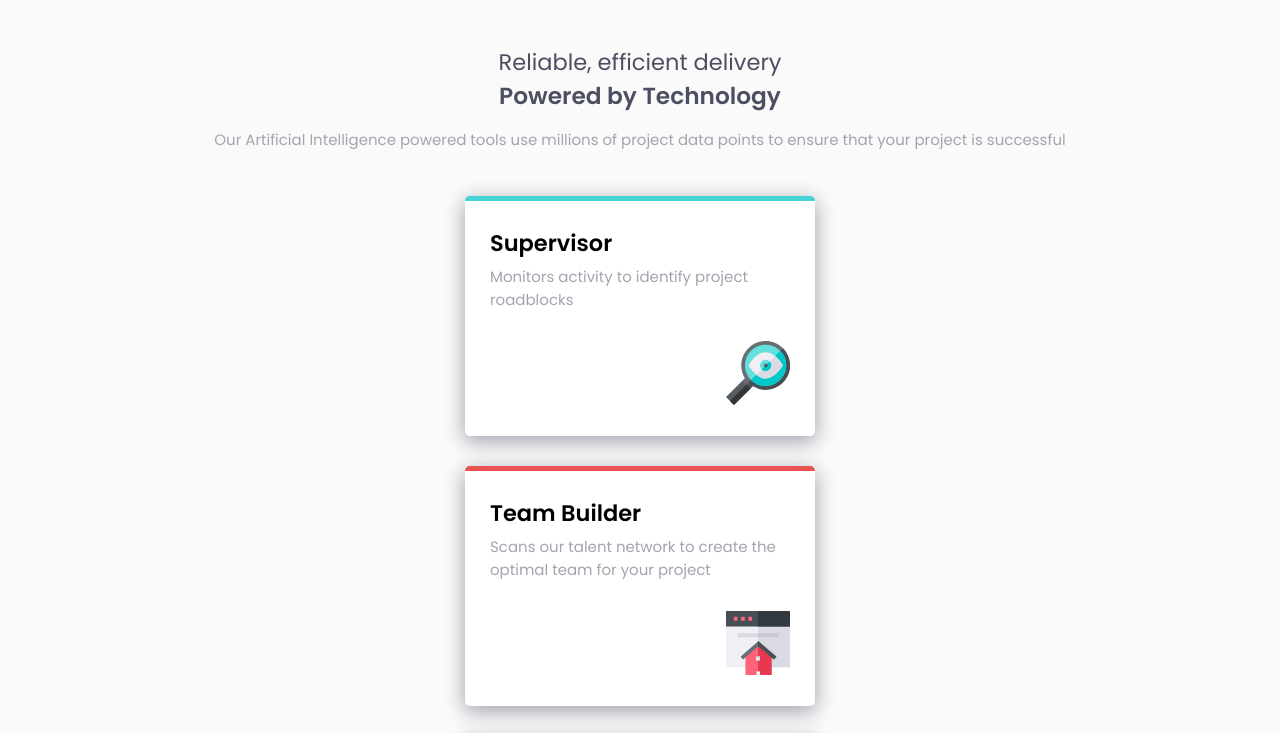
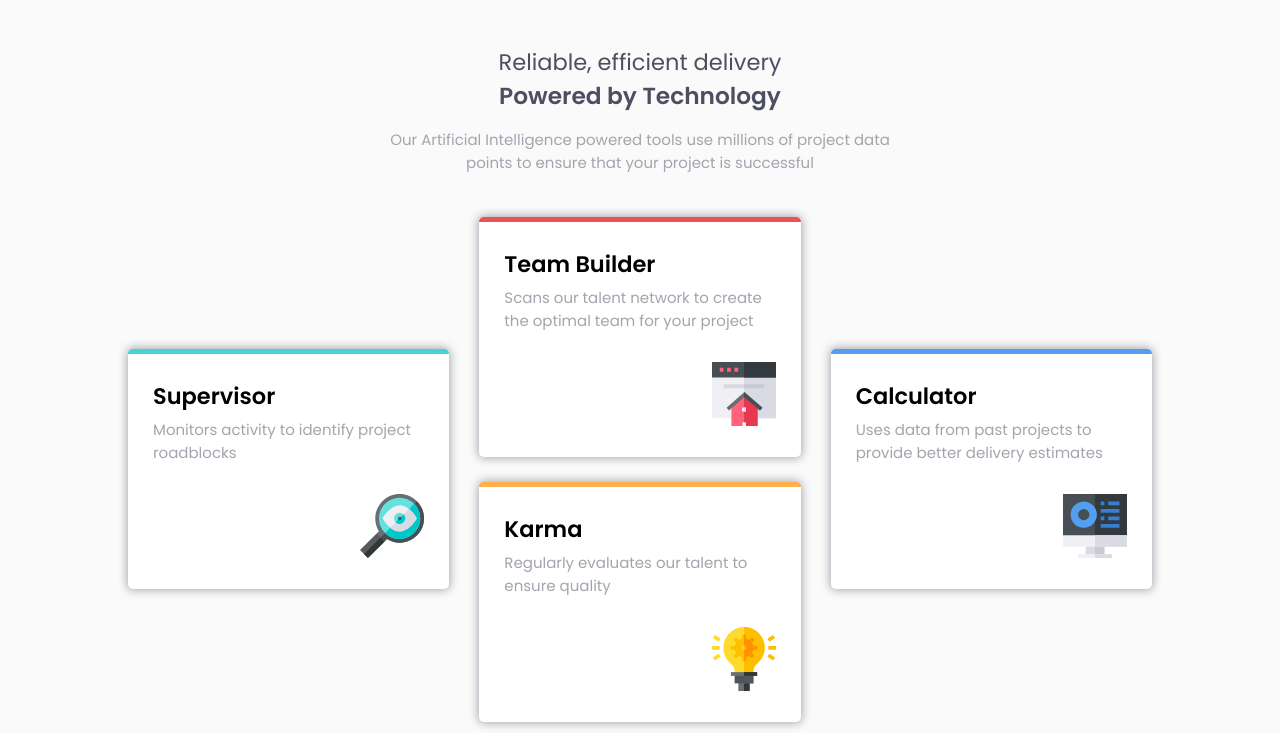
Before and after one commit to Dan-raccoon-69/Challengue-Four-card-feature-section, a plain HTML site: page index.html in a window 1280 px wide. Shown: the top 733 px of the page. Drawn offline with Linux system fonts and the light colour scheme.

Commit message:
second commit

```diff
--- a/styles.css
+++ b/styles.css
@@ -1,4 +1,5 @@
-/* GLOBAL */
+
+/* GLOBAL **************/
 
 :root{
     --Supervisor: hsl(180, 62%, 55%);
@@ -34,12 +35,13 @@ body{
 .main__container{
     width: 80%;
     margin: 4rem auto;
-    /* outline: 1px solid red; */
     display: flex;
     flex-direction: column;
     gap: 4rem;
 
 }
+
+/* 1er section, main text **********/
 
 .main__text{
     padding: 0.5rem;
@@ -63,7 +65,9 @@ body{
     text-align: center;
 }
 
-/* MAIN CARDS */
+
+/* 2da section, main cards **********/
+
 .main__cards{
     display: flex;
     flex-direction: column;
@@ -74,6 +78,7 @@ body{
 
 .main__card{
     max-width: 350px;
+    max-height: 300px;
     padding: 2.5rem;
     background-color: var(--White);
     border-radius: 0.5rem;
@@ -124,32 +129,68 @@ body{
 
 @media screen and (min-width:767px) and (max-width:1023px) {
     .main__subtitle{
-        font-size: 2.9rem;
+        font-size: 2.4rem;
     }
 
     .main__title{
-        font-size: 3rem;
-        margin-bottom: 2rem;
+        font-size: 2.5rem;
+        margin-bottom: 1.5rem;
     }
 
     .main__p{
-        font-size: 2rem;
+        font-size: 1.8rem;
     }
 
-    .main__card{
-        max-width: 400px;
-    }
-
-    .main__card__title{
-        font-size: 2.5rem;
-    }
-
-    .main__card__p{
-        margin-bottom: 3rem;
-        font-size: 2rem;
-    }
 }
 
 @media screen and (min-width: 1024px) {
 
+    .main__cards{
+        width: 100%;
+        max-height: 500px;
+        display: grid;
+        grid-template-columns: repeat(3, 1fr);
+        grid-template-rows: repeat(8, 1fr);
+        gap: 3rem;
+    }
+
+    .main__card{
+        box-shadow: 0px 0px 10px 1px var(--Card__text);
+        max-width: 100%;
+    }
+
+    .main__p{
+        width: 50%;
+        margin: auto;
+    }
+
+    .main__card--2{
+        /* card Team Builder */
+        grid-row: 1 / 5;
+    }
+
+    .main__card--2,
+    .main__card--3{
+        grid-column: 2 / 3;
+    }
+
+    .main__card--3{
+        /* card Karma */
+        grid-row: 5 / -1;
+    }
+
+    .main__card--1,
+    .main__card--4{
+        grid-row: 3 / 7;
+    }
+
+    .main__card--1{
+        /* card Supervisor */
+        grid-column: 1 / 2;
+    }
+
+    .main__card--4{
+        /* card Calculator */
+        grid-column: 3 / 4;
+    }
 }
```
